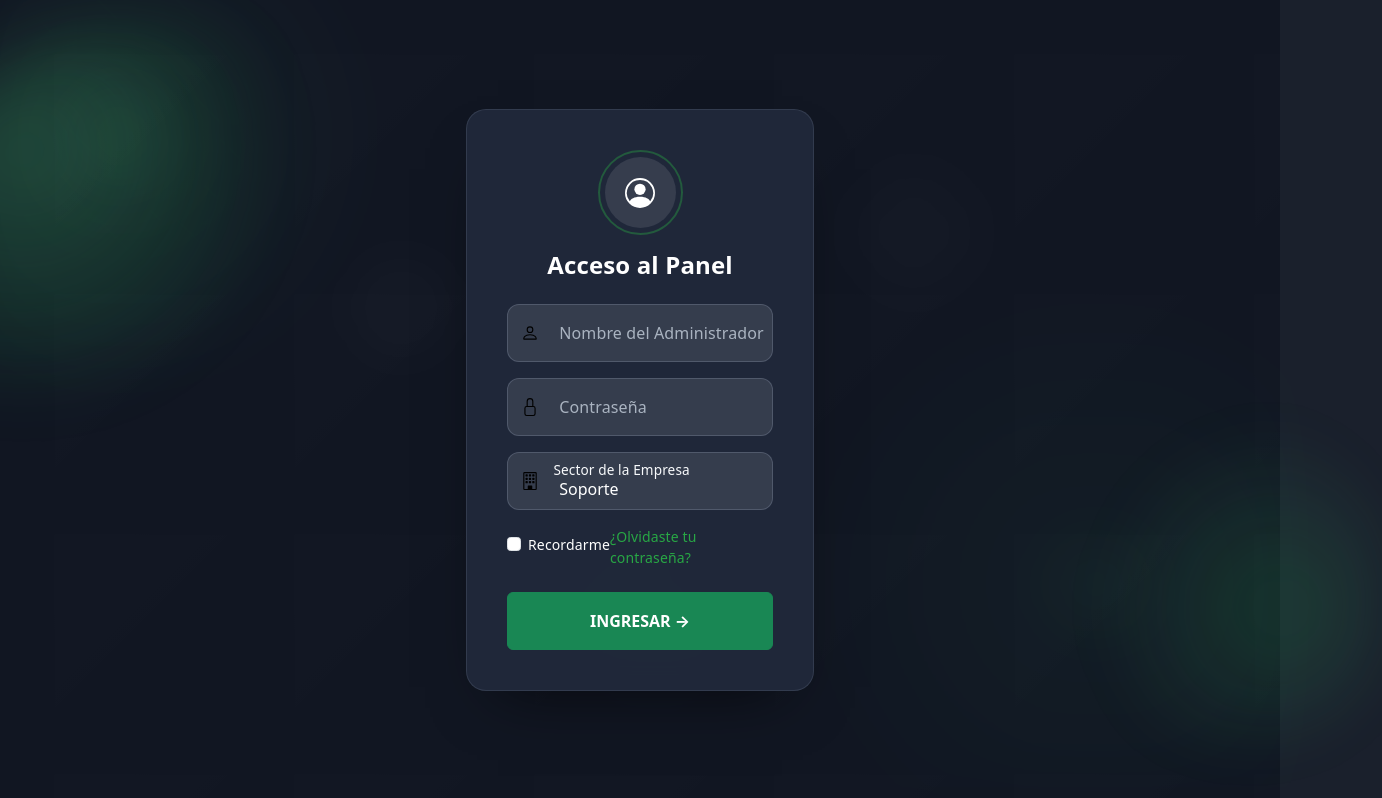
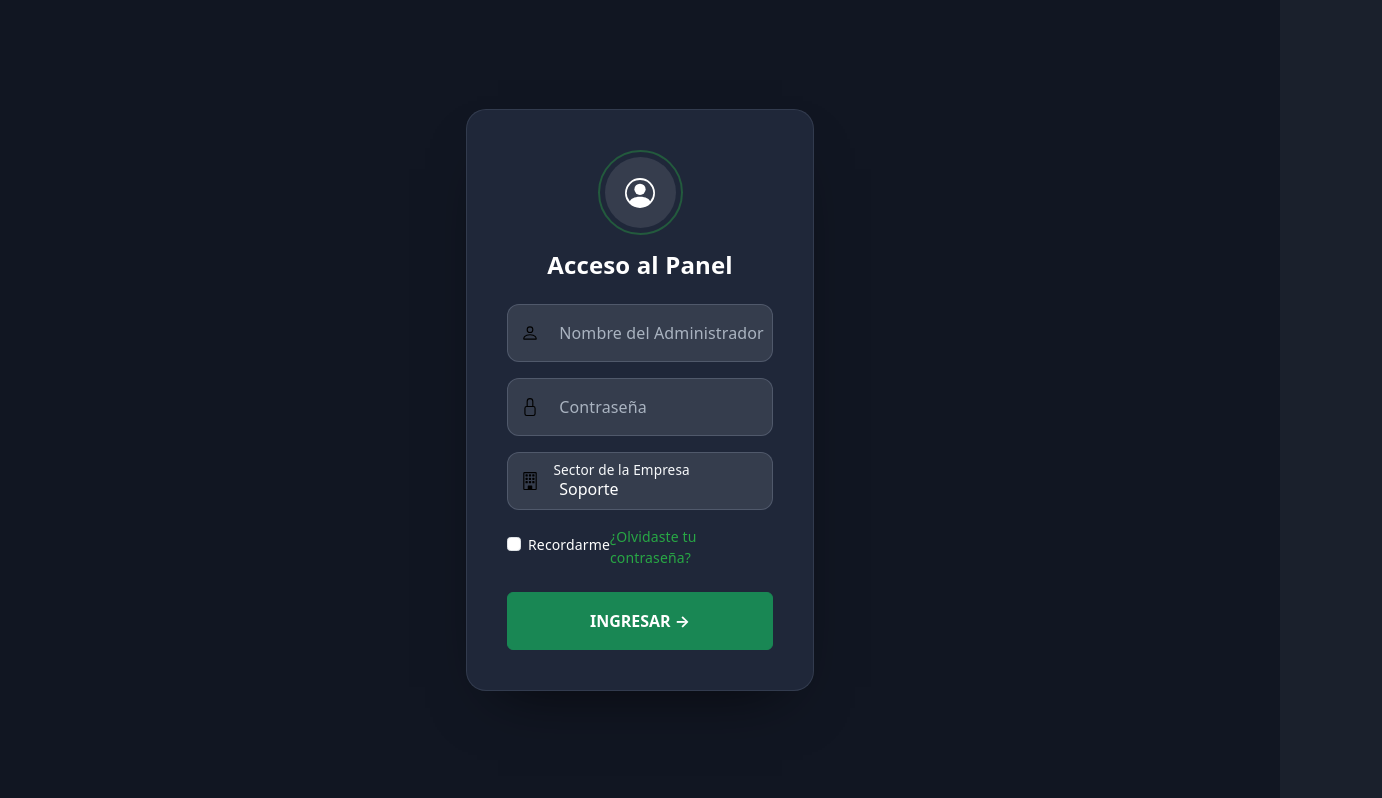
Before and after one commit to mitisbroken-debug/pv_tp_integrador_grupo10, a React (Vite) app: page /login in a window 1280 px wide. Shown: the whole page, 1382 px wide, since content can reach past the window. Built offline with nearby package versions, Linux system fonts and the light colour scheme.

Commit message:
Elimine unos estilos del login

```diff
--- a/src/css/login.css
+++ b/src/css/login.css
@@ -9,6 +9,7 @@ body {
   margin: 0;
   background: #ffffff;
 }
+
 html,
 body,
 #root {
@@ -33,93 +34,6 @@ body {
   display: flex;
   align-items: center;
   justify-content: center;
-}
-
-
-.bg-image-container::before,
-.bg-image-container::after {
-  content: "";
-  position: absolute;
-  inset: 0;
-  pointer-events: none;
-  z-index: 0;
-  mix-blend-mode: screen;
-}
-
-.bg-image-container::before {
-  background-image: radial-gradient(circle at 10% 20%, rgba(74,222,128,0.10) 0%, rgba(74,222,128,0.04) 6%, transparent 20%),
-                    radial-gradient(circle at 85% 75%, rgba(34,197,94,0.08) 0%, rgba(34,197,94,0.03) 6%, transparent 24%);
-  opacity: 0.9;
-  filter: blur(18px);
-  transform: translateZ(0);
-  animation: floatBg 14s ease-in-out infinite;
-}
-
-.bg-image-container::after {
-  background-image: radial-gradient(circle at 30% 40%, rgba(255,255,255,0.03) 0%, transparent 6%),
-                    radial-gradient(circle at 70% 30%, rgba(255,255,255,0.02) 0%, transparent 8%),
-                    radial-gradient(circle at 50% 80%, rgba(56,189,248,0.02) 0%, transparent 10%);
-  filter: blur(22px) saturate(110%);
-  opacity: 0.75;
-  transform: translateZ(0);
-  animation: drift 20s linear infinite;
-}
-
-.bg-static-pattern { position: absolute; inset: 0; z-index: 0; pointer-events: none; mix-blend-mode: overlay; opacity: 0.16; }
-.bg-static-pattern {
-
-  background-image:
-    radial-gradient(circle at 12% 18%, rgba(74,222,128,0.14) 0%, rgba(74,222,128,0.06) 10%, transparent 26%),
-    radial-gradient(circle at 86% 78%, rgba(34,197,94,0.10) 0%, rgba(34,197,94,0.04) 9%, transparent 28%),
-    repeating-linear-gradient(45deg, rgba(34,197,94,0.045) 0 2px, transparent 2px 56px),
-    linear-gradient(180deg, rgba(15,23,42,0.06), rgba(15,23,42,0.12));
-  background-blend-mode: screen, screen, overlay, normal;
-  background-size: cover, cover, 220px 220px, cover;
-}
-
-.bg-blobs { position: absolute; inset: 0; z-index: 1; pointer-events: none; }
-.blob { position: absolute; filter: blur(28px); opacity: 0.9; mix-blend-mode: screen; }
-.blob-1 {
-  width: 420px; height: 420px; left: -8%; top: 6%;
-  background: radial-gradient(circle at 30% 30%, rgba(74,222,128,0.25), rgba(34,197,94,0.12) 40%, transparent 60%);
-  border-radius: 40% 60% 50% 50%;
-  animation: morph1 12s ease-in-out infinite;
-}
-.blob-2 {
-  width: 320px; height: 320px; right: -6%; bottom: 8%;
-  background: radial-gradient(circle at 70% 60%, rgba(34,197,94,0.18), rgba(74,222,128,0.06) 40%, transparent 60%);
-  border-radius: 55% 45% 60% 40%;
-  animation: morph2 14s ease-in-out infinite;
-}
-
-@keyframes morph1 {
-  0% { transform: translateY(0) scale(1) rotate(0deg); border-radius: 40% 60% 50% 50%; }
-  50% { transform: translateY(-18px) scale(1.04) rotate(2deg); border-radius: 60% 40% 55% 45%; }
-  100% { transform: translateY(0) scale(1) rotate(0deg); border-radius: 40% 60% 50% 50%; }
-}
-
-@keyframes morph2 {
-  0% { transform: translateX(0) scale(1) rotate(0deg); border-radius: 55% 45% 60% 40%; }
-  50% { transform: translateX(20px) scale(1.03) rotate(-1deg); border-radius: 50% 60% 40% 60%; }
-  100% { transform: translateX(0) scale(1) rotate(0deg); border-radius: 55% 45% 60% 40%; }
-}
-
-
-
-
-.bg-stripes { position: absolute; inset: 0; z-index: 1; pointer-events: none; background-image: linear-gradient(135deg, rgba(255,255,255,0.02) 0%, rgba(255,255,255,0) 40%); background-size: 240px 240px; opacity: 0.06; mix-blend-mode: screen; animation: stripesSlide 24s linear infinite; }
-@keyframes stripesSlide { 0% { background-position: 0 0; } 100% { background-position: 240px 240px; } }
-
-@keyframes floatBg {
-  0% { transform: translateY(0) scale(1); }
-  50% { transform: translateY(-22px) scale(1.02); }
-  100% { transform: translateY(0) scale(1); }
-}
-
-@keyframes drift {
-  0% { transform: translateX(0) translateY(0) rotate(0deg); }
-  50% { transform: translateX(30px) translateY(-18px) rotate(1deg); }
-  100% { transform: translateX(0) translateY(0) rotate(0deg); }
 }
 
 .bg-overlay {
@@ -193,7 +107,7 @@ body {
   background-color: transparent !important;
 }
 
-
+/* Input icons inside fields */
 .input-with-icon { position: relative; }
 .input-with-icon .input-icon {
   position: absolute;
@@ -253,10 +167,11 @@ body {
   background: linear-gradient(135deg, #86efac, #4ade80) !important;
   box-shadow: 0 18px 40px -18px rgba(34, 197, 94, 0.55);
 }
+/* El círculo exterior (el anillo) */
 .outer-circle {
     width: 85px;
     height: 85px;
-    border: 2px solid rgba(40, 167, 69, 0.4);
+    border: 2px solid rgba(40, 167, 69, 0.4); /* Verde suave */
     border-radius: 50%;
     display: flex;
     align-items: center;
@@ -265,6 +180,7 @@ body {
     padding: 5px;
 }
 
+/* El círculo interior (donde va el icono) */
 .inner-circle {
     width: 100%;
     height: 100%;
@@ -276,12 +192,10 @@ body {
 }
 
 .glass-card {
-  position: relative;
-  z-index: 3;
-  background: rgba(20, 30, 45, 0.9);
-  backdrop-filter: blur(15px);
-  border: 1px solid rgba(255, 255, 255, 0.1);
-  border-radius: 20px !important;
+    background: rgba(20, 30, 45, 0.9);
+    backdrop-filter: blur(15px);
+    border: 1px solid rgba(255, 255, 255, 0.1);
+    border-radius: 20px !important;
 }
 
 .form-control, .form-select {
--- a/src/views/Login.jsx
+++ b/src/views/Login.jsx
@@ -20,12 +20,6 @@ export const Login = () => {
 
   return (
     <div className="bg-image-container">
-      <div className="bg-static-pattern" aria-hidden="true"></div>
-      <div className="bg-blobs" aria-hidden="true">
-        <div className="blob blob-1"></div>
-        <div className="blob blob-2"></div>
-      </div>
-      <div className="bg-stripes" aria-hidden="true"></div>
       <Container className="d-flex align-items-center justify-content-center min-vh-100">
         <Row className="w-100 justify-content-center">
           <Col xs={12} sm={8} md={6} lg={4}>
```
